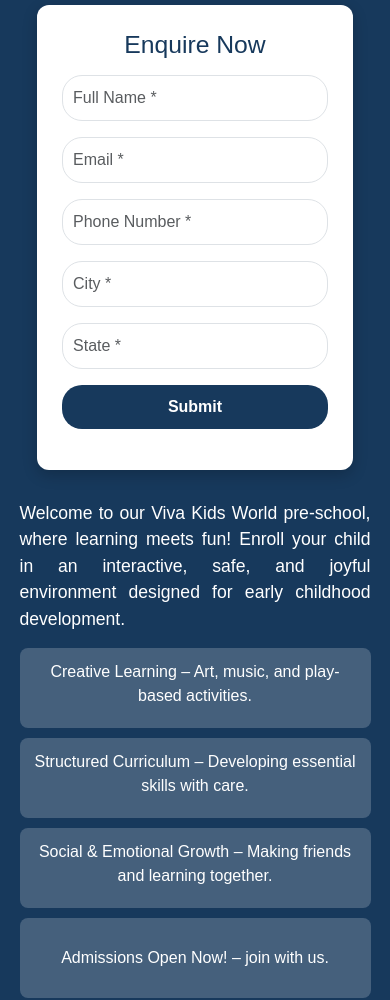
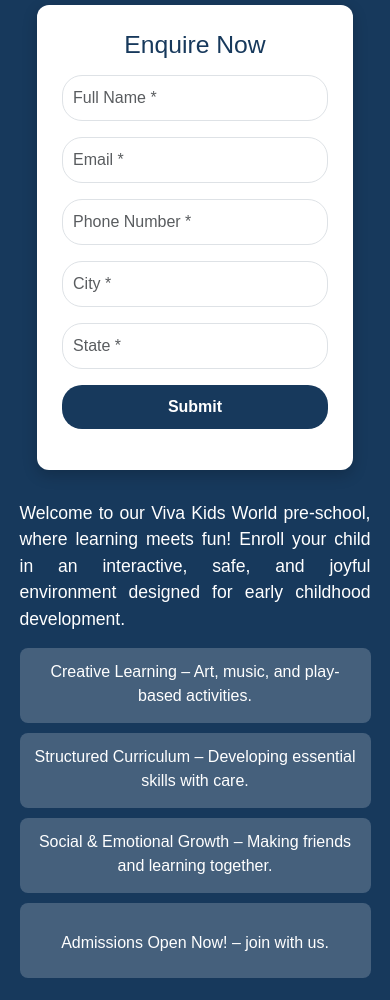
Before and after one commit to GodsonArockiaRaj007/vivakidsworld28, a plain HTML site: page admission.html in a window 390 px wide. Shown: the part 108-1108 px from the top of the page. Drawn offline with nearby package versions, Linux system fonts and the light colour scheme.

Commit message:
Added HTML and CSS files

```diff
--- a/admission.html
+++ b/admission.html
@@ -283,7 +283,16 @@
             backdrop-filter: blur(5px);
             font-size: 1rem;
             margin-top: 10px;
-            height: 80px;
+            height: 50px;
+        }
+        @media (max-width: 768px) {
+            .info-box{
+                height: 75px;
+
+            }
+            .pad{
+                padding-top: 8%;
+            }
         }
 
         .right-section {
@@ -440,7 +449,7 @@
             <div class="info-box">Creative Learning – Art, music, and play-based activities.</div>
             <div class="info-box">Structured Curriculum – Developing essential skills with care.</div>
             <div class="info-box">Social & Emotional Growth – Making friends and learning together.</div>
-            <div class="info-box" style="padding-top: 8%;">Admissions Open Now! – join with us.</div>
+            <div class="info-box pad">Admissions Open Now! – join with us.</div>
         </div>
 
         <div class="right-section">
```
